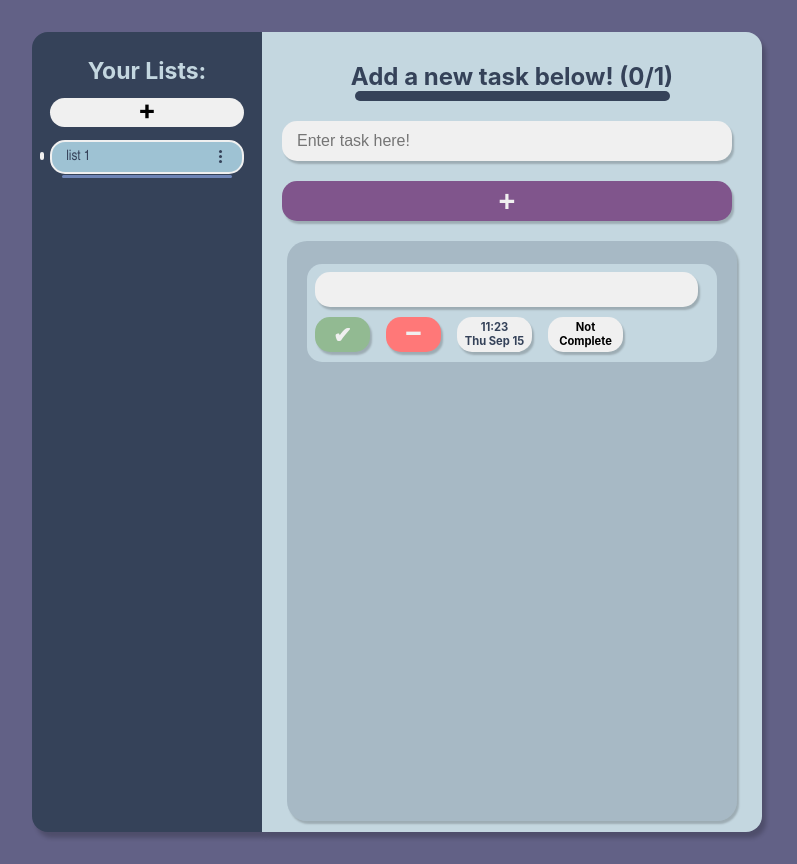
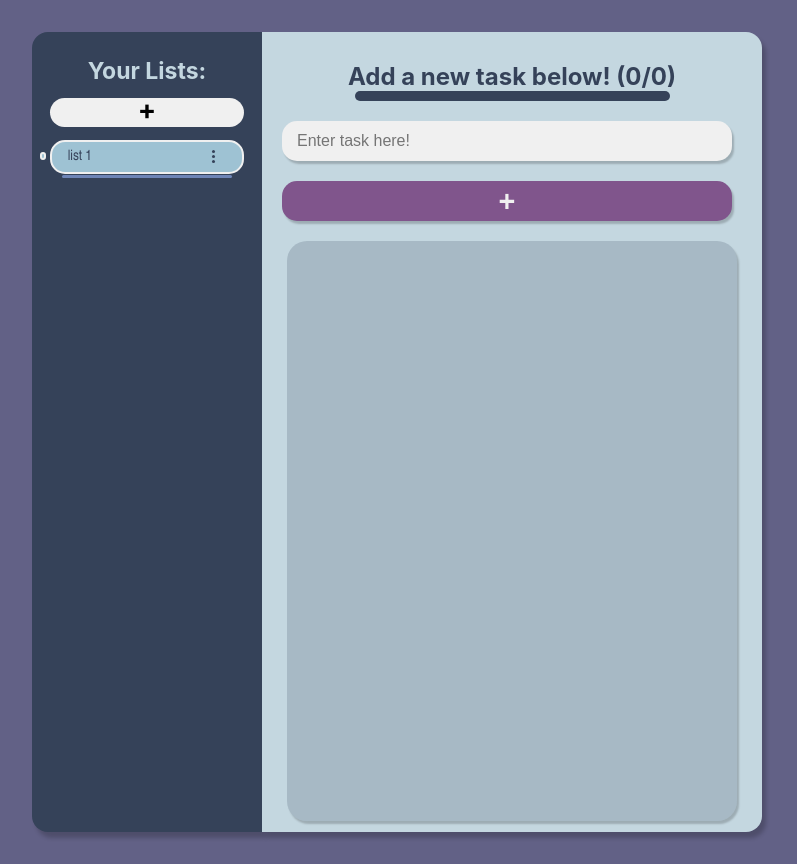
Before and after one commit to Levan-D/Scheduler-with-weather-widget, a React (Create React App) app: page / in a window 1280 px wide. Shown: the whole page, without its empty margins (243-1040 px from the left). Built offline with nearby package versions, Linux system fonts and the light colour scheme.

Commit message:
refactored code

```diff
--- a/package.json
+++ b/package.json
@@ -14,6 +14,7 @@
     "react-dom": "^18.2.0",
     "react-redux": "^8.0.2",
     "react-scripts": "5.0.1",
+    "react-tooltip": "^4.2.21",
     "web-vitals": "^2.1.4"
   },
   "scripts": {
--- a/public/index.html
+++ b/public/index.html
@@ -2,14 +2,14 @@
 <html lang="en">
   <head>
     <meta charset="utf-8" />
-    <link rel="icon" href="%PUBLIC_URL%/favicon.ico" />
+    <link rel="icon" href="%PUBLIC_URL%/swooshLogo.png" />
     <meta name="viewport" content="width=device-width, initial-scale=1" />
     <meta name="theme-color" content="#000000" />
     <meta
       name="description"
       content="Web site created using create-react-app"
     />
-    <link rel="apple-touch-icon" href="%PUBLIC_URL%/logo192.png" />
+    <link rel="apple-touch-icon" href="%PUBLIC_URL%/swooshLogo.png" />
     <!--
       manifest.json provides metadata used when your web app is installed on a
       user's mobile device or desktop. See https://developers.google.com/web/fundamentals/web-app-manifest/
@@ -24,7 +24,7 @@
       work correctly both with client-side routing and a non-root public URL.
       Learn how to configure a non-root public URL by running `npm run build`.
     -->
-    <title>React App</title>
+    <title>Scheduler Supreme</title>
   </head>
   <body>
     <noscript>You need to enable JavaScript to run this app.</noscript>
--- a/src/components/Scheduler/SchedulerLeft.css
+++ b/src/components/Scheduler/SchedulerLeft.css
@@ -74,8 +74,7 @@
   text-overflow: ellipsis;
   overflow: hidden;
   white-space: nowrap;
-  max-width: 100%;
-  min-width: 80%;
+  width: 100%;
   font-size: 0.9rem;
   line-height: 30px;
   letter-spacing: 0px;
--- a/src/components/Scheduler/SchedulerRight.css
+++ b/src/components/Scheduler/SchedulerRight.css
@@ -101,7 +101,7 @@ input[type="submit"]:active {
   margin: 0.2rem 0 0 0;
   background-color: #c4d7e0;
   border-radius: 15px;
-  overflow-x: hidden;
+  overflow: hidden;
 }
 
 .todoButtonsFlex {
@@ -259,7 +259,9 @@ input[type="submit"]:active {
   line-height: 15px;
   box-shadow: 2px 3px 2px 0px rgba(0, 0, 0, 0.2);
   margin: 0;
-
+  padding: 2px 0;
+  position: relative;
+  top: -5px;
   border-radius: 15px;
   position: relative;
   left: -50px;
@@ -271,7 +273,16 @@ input[type="submit"]:active {
   font-size: 1.8rem;
   font-weight: bold;
   transition: 0.3s;
+  display: flex;
+  justify-content: space-around;
+  flex-direction: column;
 }
+.miniSubmit img {
+  width: 17px;
+  height: 17px;
+  margin: 0 5px 0 10px;
+}
+
 .submitContainer {
   margin: 2% 0 3% 0;
 }
--- a/src/components/Scheduler/Todo.js
+++ b/src/components/Scheduler/Todo.js
@@ -2,6 +2,8 @@
 
 import React, { useRef, useEffect, useState } from "react";
 import { useSelector, useDispatch } from "react-redux";
+import ReactTooltip from "react-tooltip";
+import saveIcon from "./pictures/saveIcon.png";
 import {
   RENAME_TODO,
   TOGGLE_TODO,
@@ -63,6 +65,7 @@ function Todo({ todo }) {
 
   function handleRenameTodo(e) {
     e.preventDefault();
+    console.log(indexingData.todoIndex.todoIndex);
     dispatch(
       RENAME_TODO({
         taskRename: indexingData.taskRename.rename,
@@ -95,6 +98,16 @@ function Todo({ todo }) {
     >
       <div
         className="todoContainer"
+        onClick={() => {
+          dispatch(
+            CHANGE_TODOINDEX({
+              todoId: todo.id,
+              todoIndex: todosRedux[indexingData.listIndex].todoArray
+                .map((x) => x.id)
+                .indexOf(todo.id),
+            })
+          );
+        }}
         ref={refTwo}
         style={{ filter: dragging ? "brightness(0.7)" : "brightness(1)" }}
         draggable="true"
@@ -135,7 +148,7 @@ function Todo({ todo }) {
                 }, 1000);
               }}
               onMouseLeave={(x) => {
-                setIsHovering(!true);
+                setIsHovering(false);
                 clearTimeout(hoverEvent);
               }}
               className={`todo ${
@@ -157,6 +170,9 @@ function Todo({ todo }) {
                 <form className="editTodoForm" onSubmit={handleRenameTodo}>
                   <label>
                     <textarea
+                      autoFocus={
+                        todo.id === indexingData.taskRename.id ? true : false
+                      }
                       ref={refOne}
                       value={indexingData.taskRename.rename}
                       className="textArea"
@@ -178,7 +194,14 @@ function Todo({ todo }) {
                     />
                   </label>
                   <label className="submitContainer">
-                    <input type="submit" className="miniSubmit" value="+" />
+                    <div
+                      className="miniSubmit"
+                      onClick={(e) => {
+                        handleRenameTodo(e);
+                      }}
+                    >
+                      <img src={saveIcon} alt="save icon" />
+                    </div>
                   </label>
                 </form>
               ) : (
--- a/src/components/Scheduler/todoSlice.js
+++ b/src/components/Scheduler/todoSlice.js
@@ -31,15 +31,7 @@ const initialState = {
       listName: `list_1`,
       listNameShow: "",
       color: "default",
-      todoArray: [
-        {
-          id: Date.now(),
-          time: Date(Date.now()),
-          taskName: ``,
-          complete: false,
-          completeDate: "",
-        },
-      ],
+      todoArray: [],
     },
   ],
   isInitialData: true,
```
Also changed, not shown: public/swooshLogo.png (added), src/components/Scheduler/pictures/saveIcon.png (added).
